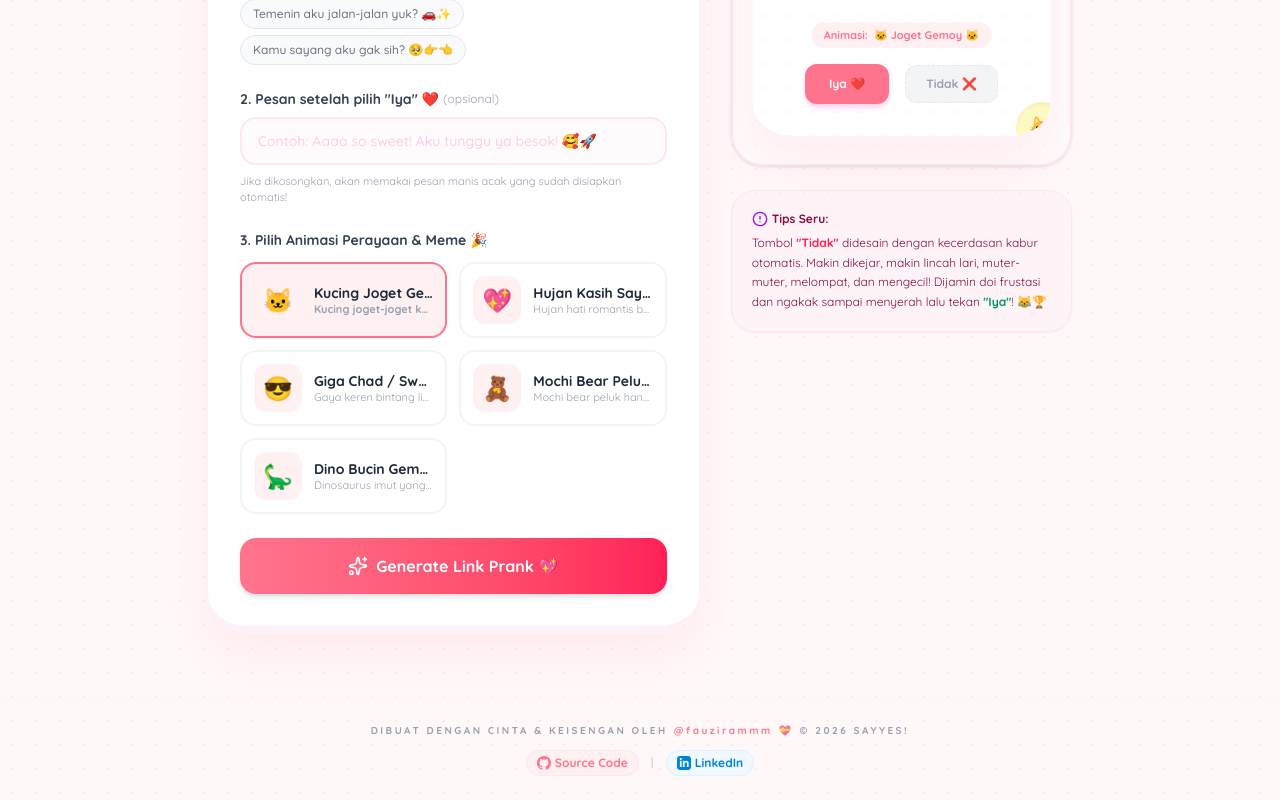
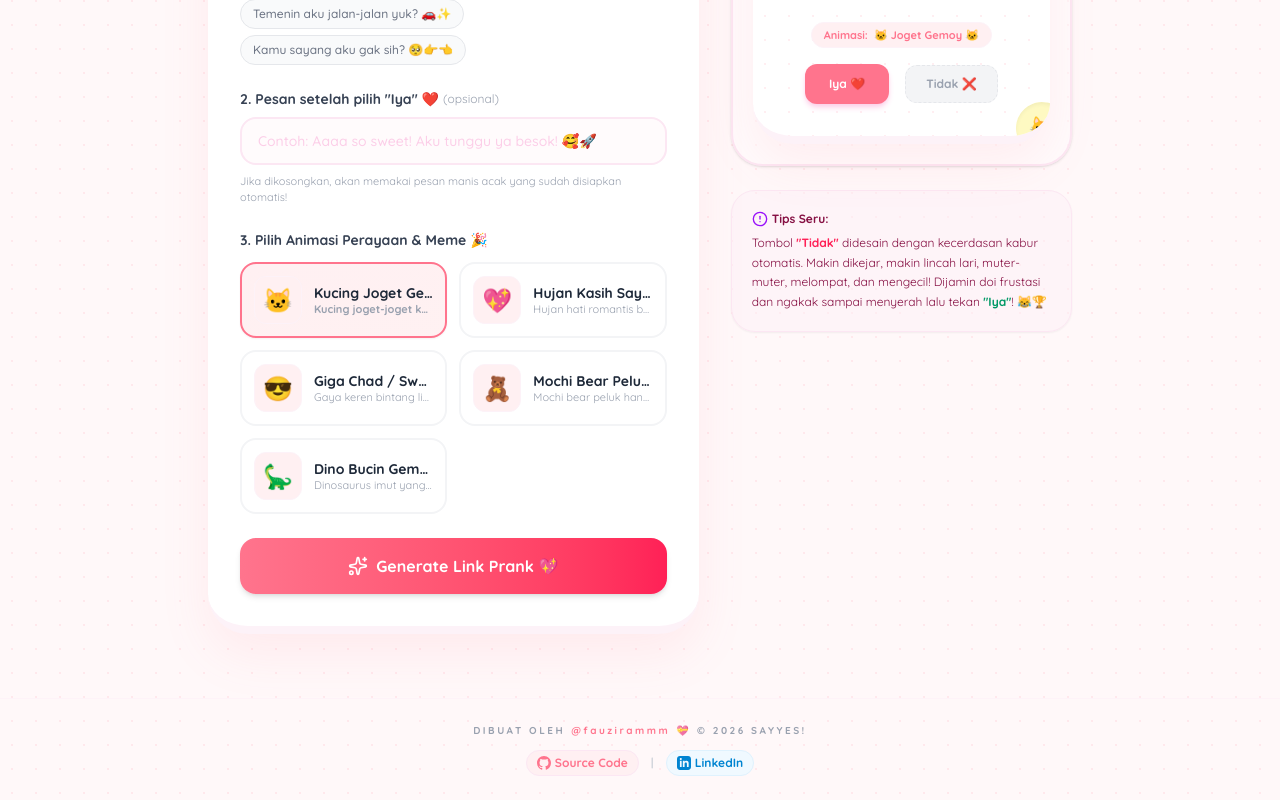
Before and after one commit to fauziiram/say-yes, a React (Vite) app: page / in a window 1280 px wide. Shown: the part 611-1411 px from the top of the page. Built offline with nearby package versions, Linux system fonts and the light colour scheme.

Commit message:
refactor: conditionally render footer only when screen state is CREATE

```diff
--- a/src/App.tsx
+++ b/src/App.tsx
@@ -132,9 +132,10 @@ export default function App() {
       </main>
 
       {/* Footer from Geometric Balance */}
+      {screen === 'CREATE' && (
         <footer className="w-full px-4 sm:px-12 py-4 md:py-6 flex flex-col items-center justify-center gap-3 border-t border-pink-100/30 relative z-10 mt-4 md:mt-6 animate-fade-in">
           <p className="text-[9px] md:text-[10px] text-gray-400 font-bold uppercase tracking-[0.15em] md:tracking-[0.25em] flex flex-wrap items-center justify-center gap-1.5">
-          <span>Dibuat dengan cinta & keisengan oleh</span>
+            <span>Dibuat oleh</span>
             <a
               href="https://instagram.com/fauzirammm"
               target="_blank"
@@ -172,6 +173,7 @@ export default function App() {
             </a>
           </div>
         </footer>
+      )}
     </div>
   );
 }
```
Lines whose indentation alone changed are shown as unchanged.
